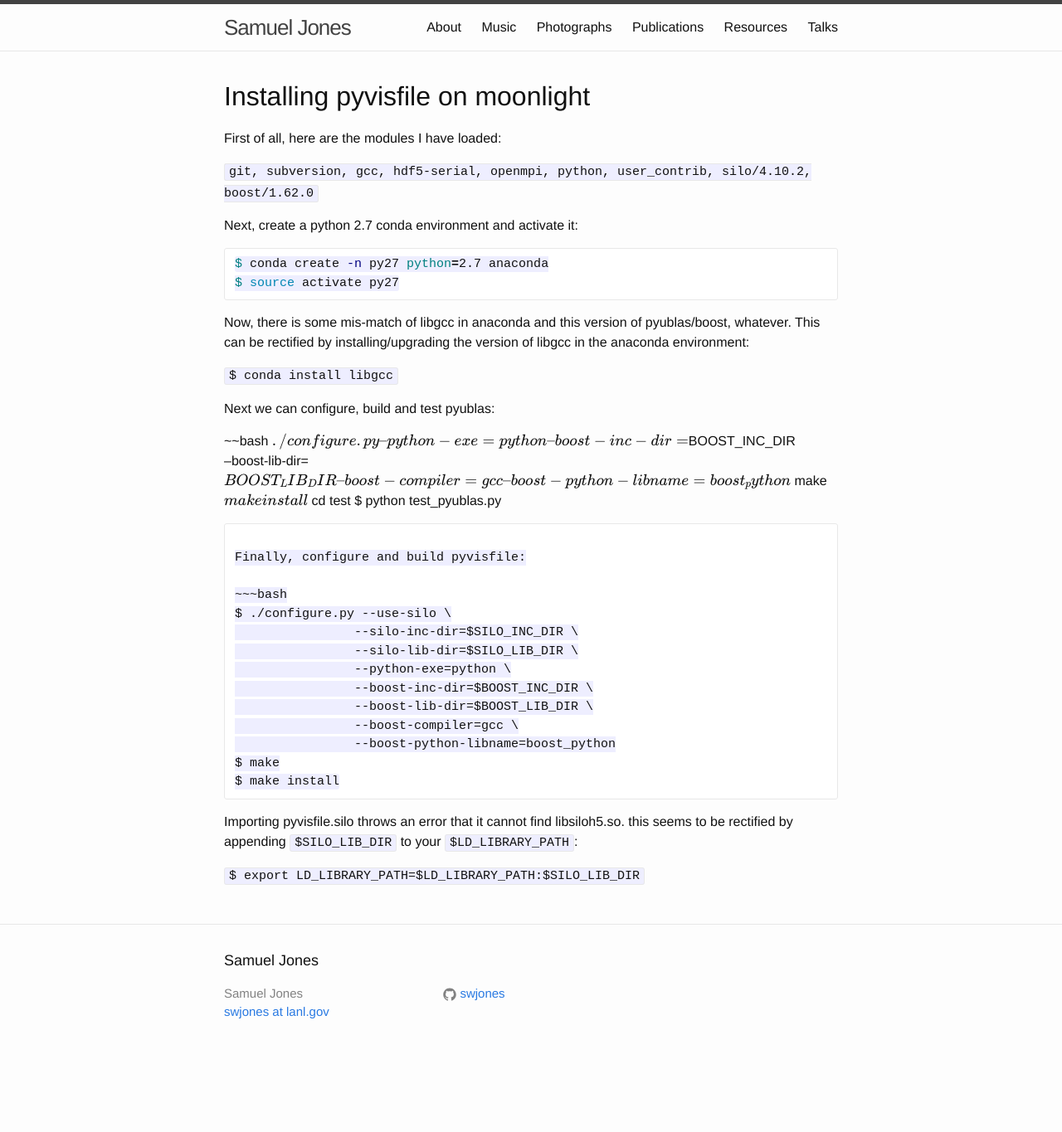
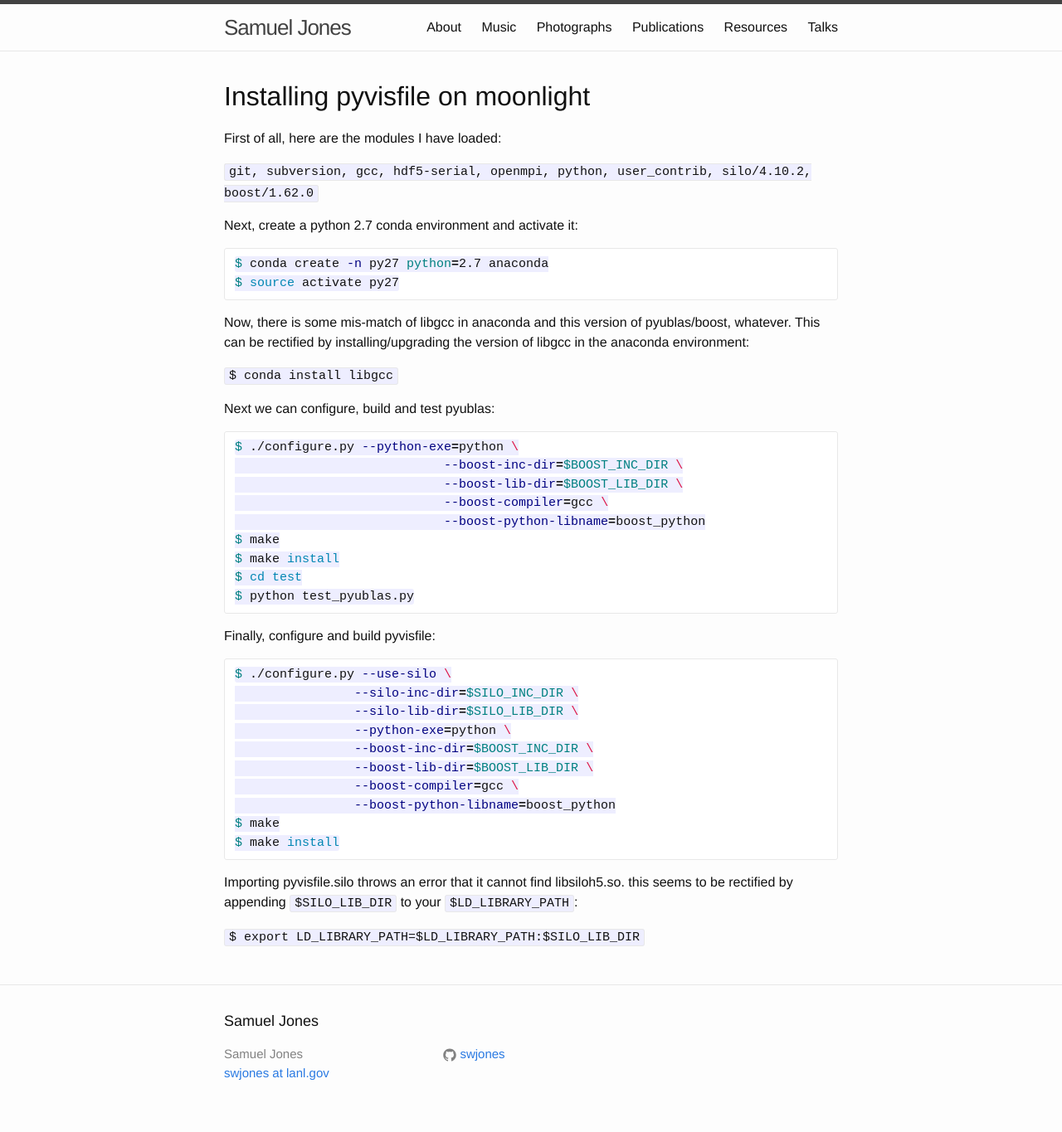
Before and after one commit to swjones/swjones.github.io, a Jekyll site: the page built from resources/moonlight-silo.md, in a window 1280 px wide. Shown: the whole page at 83% size. Built offline with Jekyll 4.4.1, drawn with Linux system fonts in a browser that asks for light colours; formulas are drawn with MathJax 3; our own code applies the rules of GitHub Pages for plain Markdown files; before the commit the page ends 1292 px from its top, so only the background shows below that.

Commit message:
add moonlight

```diff
--- a/resources/moonlight-silo.md
+++ b/resources/moonlight-silo.md
@@ -25,7 +25,7 @@ the version of libgcc in the anaconda environment:
 
 Next we can configure, build and test pyublas:
 
-~~bash
+~~~bash
 $ ./configure.py --python-exe=python \
 			    --boost-inc-dir=$BOOST_INC_DIR \
 			    --boost-lib-dir=$BOOST_LIB_DIR \
```
